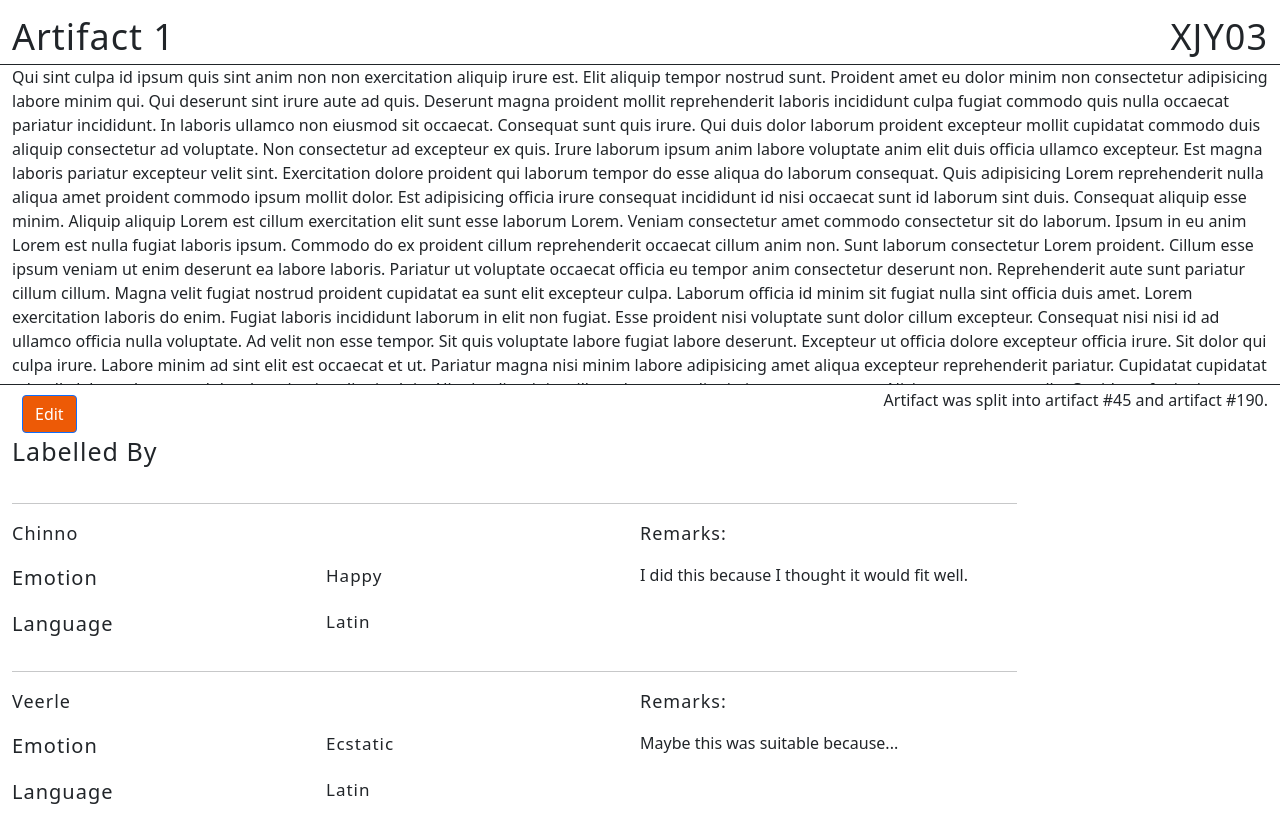
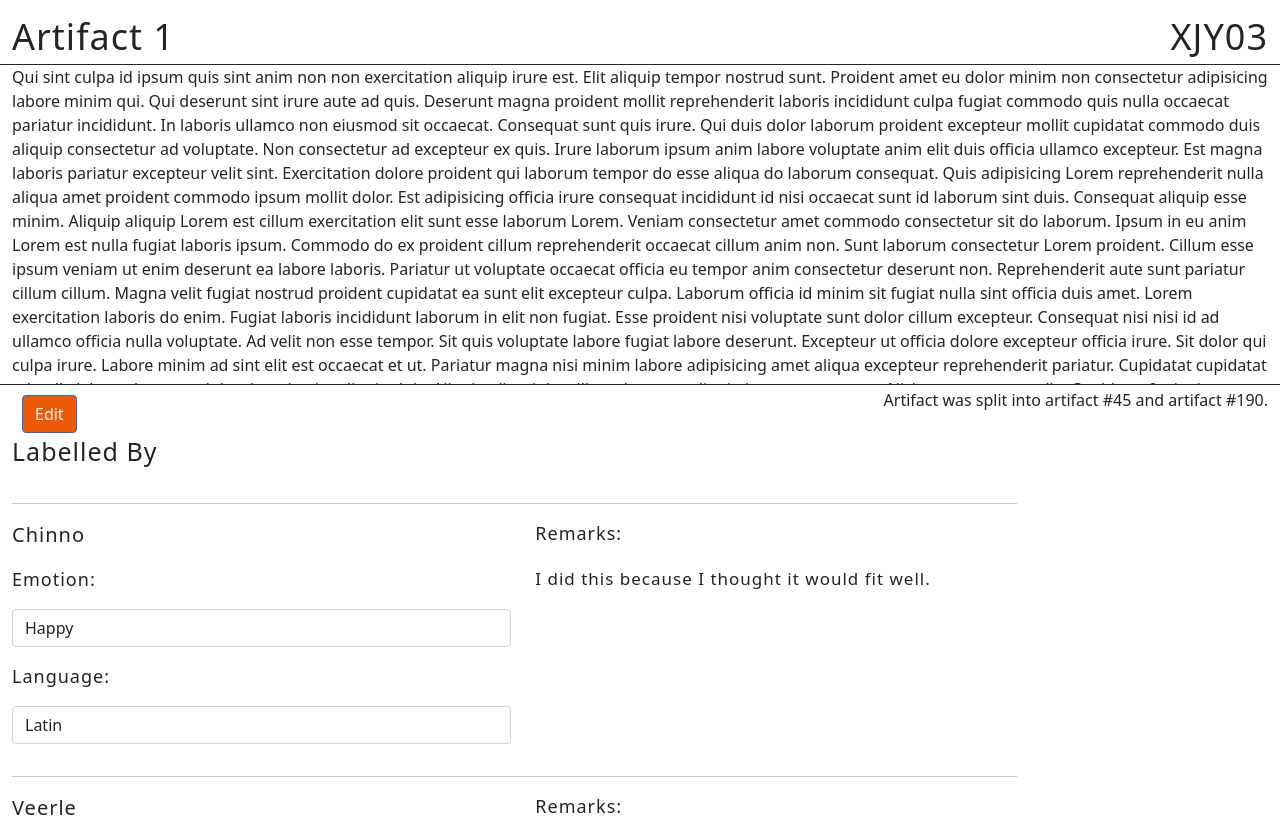
Before and after one commit to muctadir/lama, an Angular app in the folder frontend/: page /singleartifact in a window 1280 px wide. Shown: the top 817 px of the page. Built offline with nearby package versions, Linux system fonts and the light colour scheme.

Commit message:
Small UI updates Work in progress

```diff
--- a/frontend/src/app/single-artifact-view/single-artifact-view.component.html
+++ b/frontend/src/app/single-artifact-view/single-artifact-view.component.html
@@ -53,29 +53,42 @@
                 <div class="row">
                     <!--Labeller Name-->
                     <div class="row">
-                        <div class="col-sm-6">
+                        <div class="col-sm-5">
                             <p id="labellerName">{{userLabel.labellerName}}</p>
                         </div>
                         <!--Remarks header-->
-                        <div class="col-sm-6">
+                        <div class="col align-self-start">
                             <p id="remarks">Remarks:</p>
                         </div>
                     </div>
                     <div class="row">
-                        <!--Label Type and Given Label-->
-                        <div class="col-6">
+                        <!--Label Type and Given Label Section-->
+                        <div class="col-5">
                             <div class="row">
                                 <div class="col-12" *ngFor="let label of userLabel.labelsGiven">
                                     <div class="row">
-                                        <div class="col"><p id="labelTypeName1">{{label.labelTypeName1}}</p></div>
-                                        <div class="col"><p id="labelGiven">{{label.labelGiven}}</p></div>
+                                         <!--Label Type-->
+                                        <div class="col-2"><p id="labelTypeName1">
+                                            {{label.labelTypeName1}}:
+                                        </p></div>
+                                        <!--Label Given-->
+                                        <div class="col-xs-3"><p id="labelGiven">
+                                            <select class="form-control" name="labels">
+                                                <option>
+                                                    {{label.labelGiven}}
+                                                </option>
+                                                <option *ngFor ="let labels of allLabels">
+                                                {{labels}}
+                                                </option>
+                                            </select>
+                                        </p></div>
                                     </div>
                                 </div>
                             </div>
                         </div>
                         <!--Label Remark-->
-                        <div class="col-6">
-                            <p>{{userLabel.labelRemark}}</p>
+                        <div class="col align-self-start">
+                            <p id="remarksText">{{userLabel.labelRemark}}</p>
                         </div>
                     </div>
                 </div>
--- a/frontend/src/app/single-artifact-view/single-artifact-view.component.scss
+++ b/frontend/src/app/single-artifact-view/single-artifact-view.component.scss
@@ -96,8 +96,9 @@ div.artifactContainer{
     text-align: right
 }
 #labelTypeName1{
-    font-size: 20px;
+    font-size: 18px;
     letter-spacing: 1px;
+    font-weight: 450;
 }
 #labelGiven{
     font-size: 17px;
@@ -106,8 +107,16 @@ div.artifactContainer{
 #remarks{
     font-size: 18px;
     letter-spacing: 1px;
+    text-align: left;
+    font-weight: 500;
+}
+#remarksText{
+    font-size: 17px;
+    letter-spacing: 1px;
+    text-align: left;
 }
 #labellerName{
-    font-size: 18px;
+    font-size: 20px;
     letter-spacing: 1px;
+    font-weight: 500;
 }
--- a/frontend/src/app/single-artifact-view/single-artifact-view.component.ts
+++ b/frontend/src/app/single-artifact-view/single-artifact-view.component.ts
@@ -11,7 +11,6 @@ const lorem = new LoremIpsum({
     min: 4
   }
 });
-
 type labelType = {
   labelTypeName: String,
   labelTypeDescription: String,
@@ -22,20 +21,16 @@ type userLabel = {
   labellerName: String,
   labelRemark: String,
   labelsGiven: Array<labelGroup>
-
 }
 //For labels given by 1 user
 type labelGroup = {
   labelTypeName1: String,
   labelGiven: String,
-
 }
-
 type label = {
   labelName: String,
   labelDescription: String,
 }
-
 
 @Component({
   selector: 'app-single-artifact-view',
@@ -48,6 +43,7 @@ export class SingleArtifactViewComponent implements OnInit {
   artifactIdentifier: String = 'XJY03';
   labelers: Array<String> = ["Bartjan", "Veerle"]
   artifact: String = lorem.generateParagraphs(10);
+  allLabels: Array<String> = ['Sad','Ecstatic','Latin','English']
   labelTypes: Array<labelType> = [
     {
       labelTypeName: "Type A",
```
